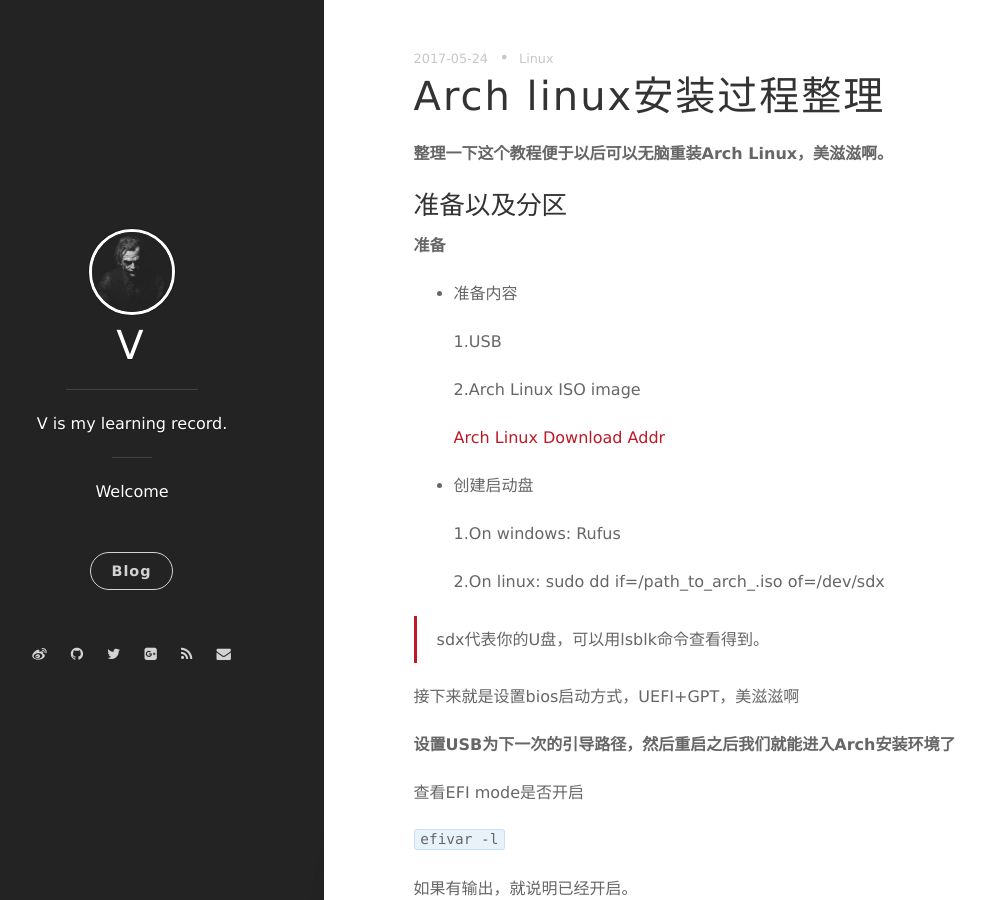
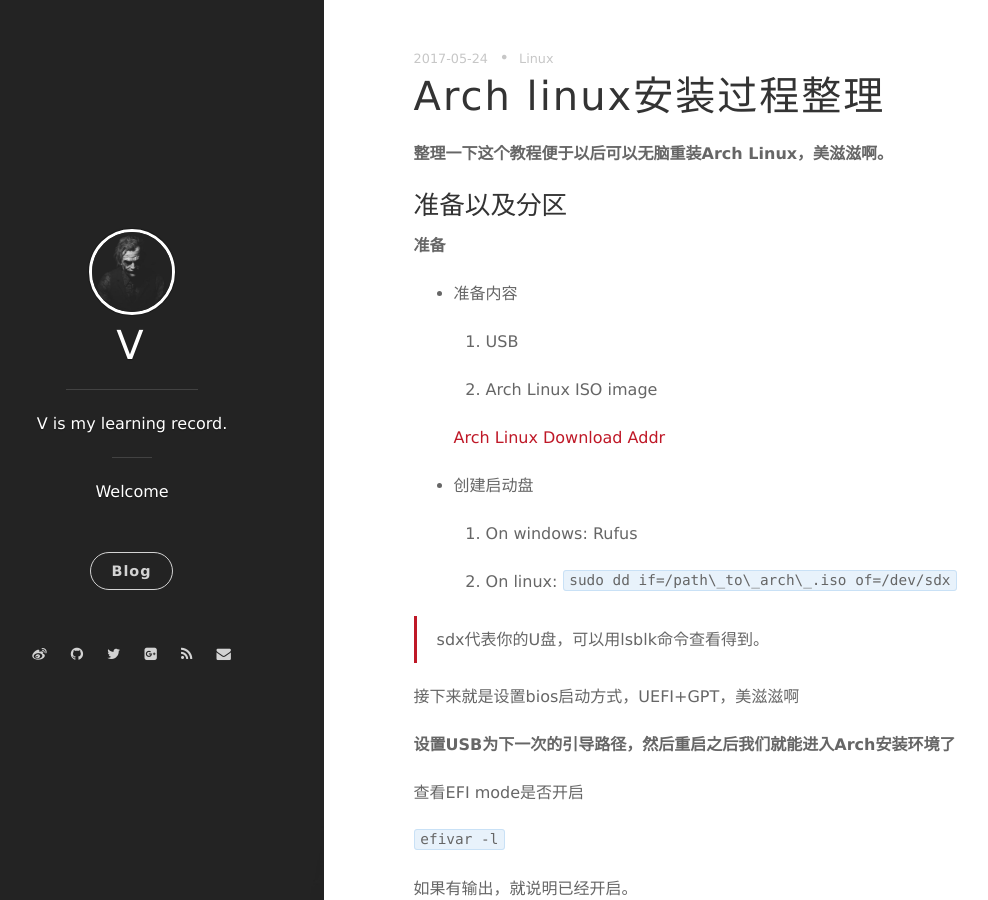
Before and after one commit to mrcwl/bryceyang.github.io, a Jekyll site: the page built from _posts/2017-05-24-Arch-Linux安装过程整理.markdown, in a window 1280 px wide and 900 px high. Shown: the whole window, without its empty margins (60-1048 px from the left). Built offline with Jekyll 4.4.1, drawn with Linux system fonts in a browser that asks for light colours; nearby versions of some CDN libraries; comment, search, counter and statistics services are not loaded.

Commit message:
format fix

````diff
--- a/_posts/2017-05-24-Arch-Linux安装过程整理.markdown
+++ b/_posts/2017-05-24-Arch-Linux安装过程整理.markdown
@@ -14,19 +14,19 @@ tag: Linux
 
 - 准备内容
 
-  1.USB
+  1. USB
 
-  2.Arch Linux ISO image
+  2. Arch Linux ISO image
 
   [Arch Linux Download Addr](https://www.archlinux.org/download/)
 
 - 创建启动盘
 
-  1.On windows: Rufus
+  1. On windows: Rufus
 
-  2.On linux: sudo dd if=/path\_to\_arch\_.iso of=/dev/sdx
+  2. On linux: ```sudo dd if=/path\_to\_arch\_.iso of=/dev/sdx```
 
->sdx代表你的U盘，可以用lsblk命令查看得到。
+> sdx代表你的U盘，可以用lsblk命令查看得到。
 
 接下来就是设置bios启动方式，UEFI+GPT，美滋滋啊
 
````
